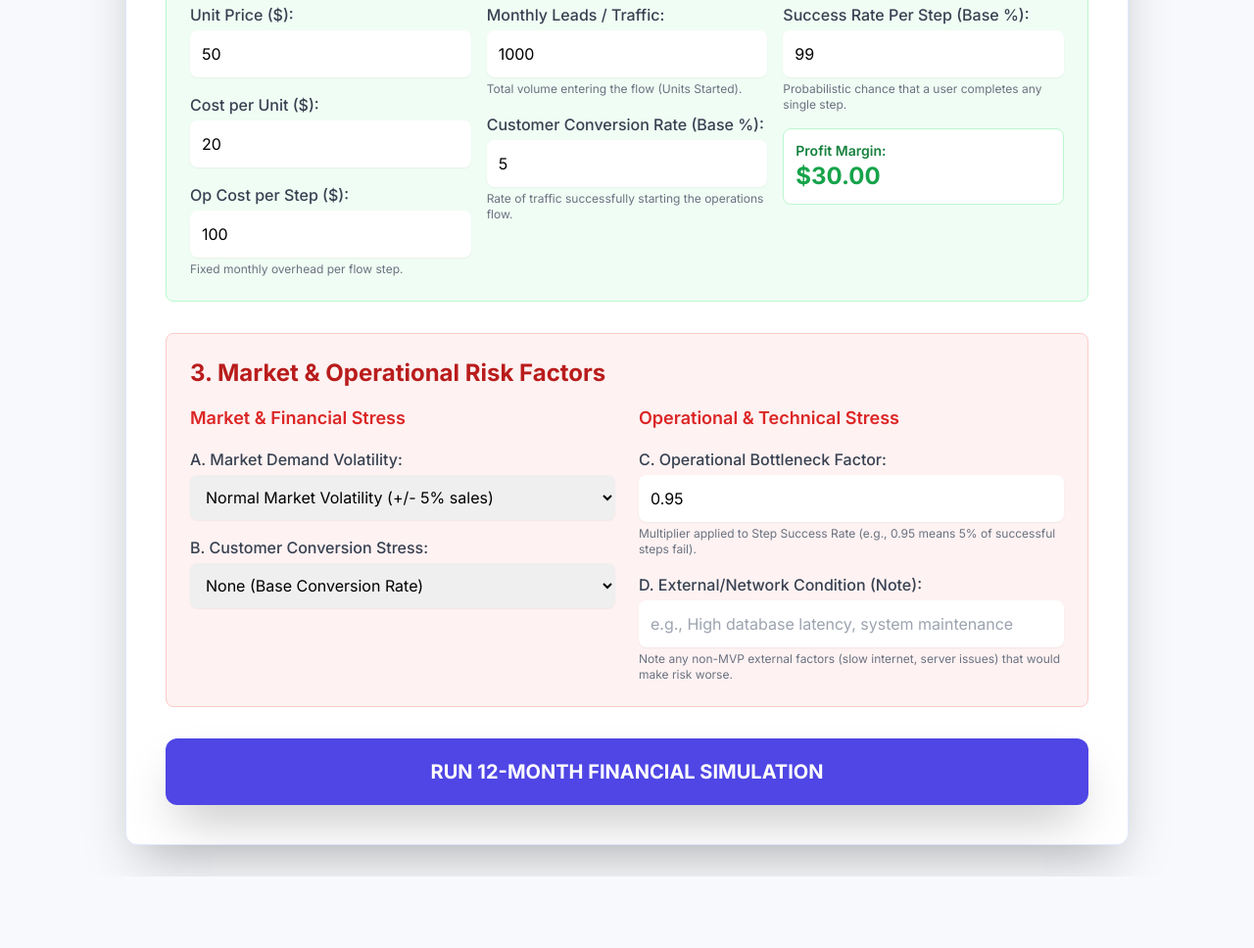
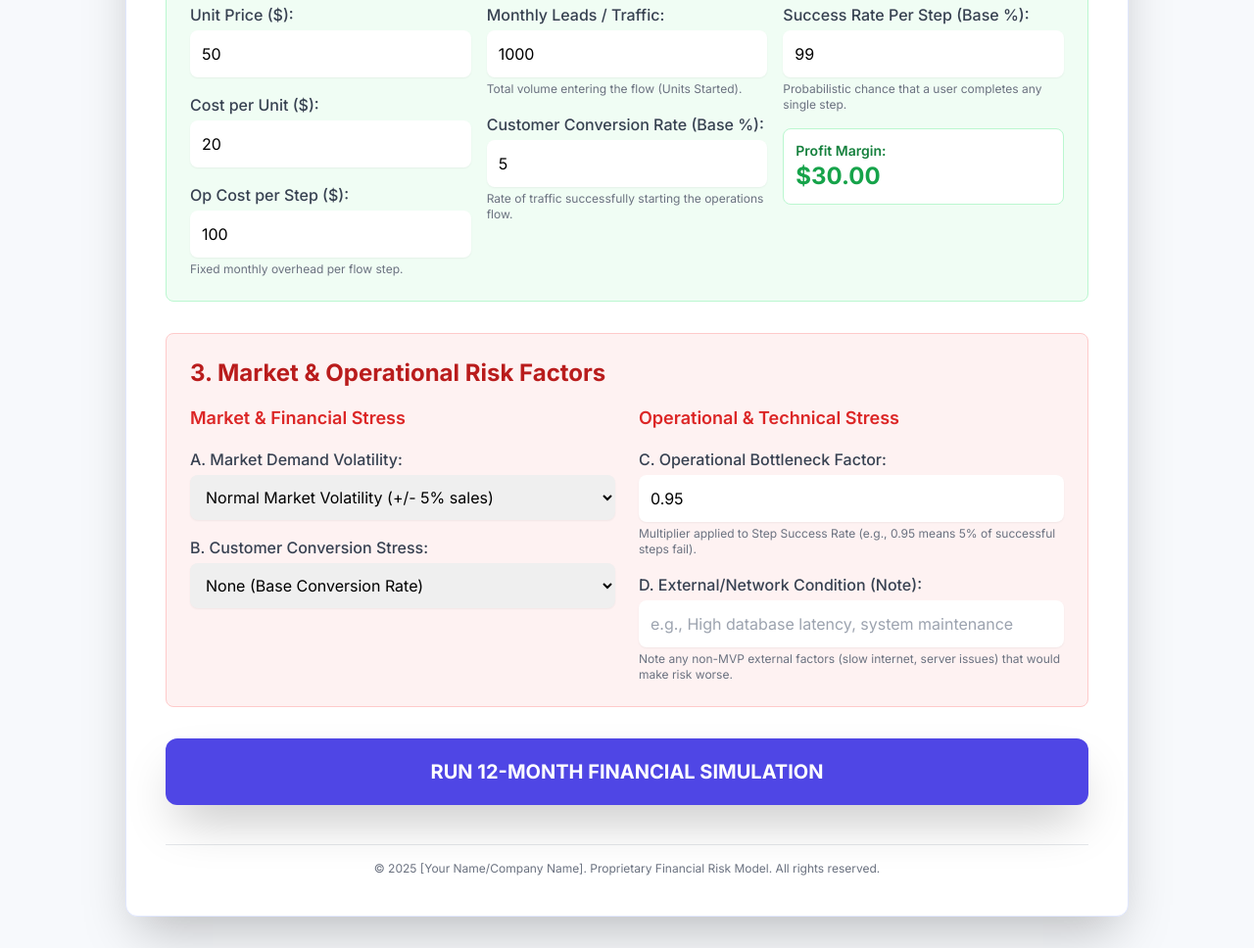
Before and after one commit to arazaku93/MVP-Financial-Risk-Simulator, a plain HTML site: page index.html in a window 1280 px wide. Shown: the part 788-1756 px from the top of the page at 98% size. Before the commit the page ends 1683 px from the top, so only its background shows below. Drawn offline with nearby package versions, Linux system fonts and the light colour scheme.

Commit message:
Update index.html

```diff
--- a/index.html
+++ b/index.html
@@ -1,9 +1,15 @@
+<!--
+    INTELLECTUAL PROPERTY NOTICE
+    This software and the underlying financial modeling logic (Monte Carlo simulation, operational risk multipliers, and P&L calculation structure) are the Intellectual Property of Abdul Razaku and are provided for internal business analysis purposes only. Unauthorized reproduction or use of the core modeling concept is prohibited.
+
+    Date of Creation: December 2025 (Current Date)
+-->
 <!DOCTYPE html>
 <html lang="en">
 <head>
     <meta charset="UTF-8">
     <meta name="viewport" content="width=device-width, initial-scale=1.0">
-    <title>MVP Business & Risk Simulation for VP of Sales</title>
+    <title>MVP Financial Risk Simulator - Proprietary Model</title>
     <!-- Load Tailwind CSS -->
     <script src="https://cdn.tailwindcss.com"></script>
     <style>
@@ -179,6 +185,11 @@
                 Print/Export as PDF
             </button>
         </div>
+
+        <!-- Footer for IP Disclaimer -->
+        <footer class="mt-10 pt-4 border-t border-gray-200 text-center text-xs text-gray-500">
+            &copy; 2025 [Your Name/Company Name]. Proprietary Financial Risk Model. All rights reserved.
+        </footer>
 
         <!-- Notification Message Box -->
         <div id="message-box" class="fixed bottom-4 right-4 p-4 bg-indigo-100 text-indigo-800 rounded-lg shadow-lg transition-opacity duration-300 hidden z-50"></div>
```
